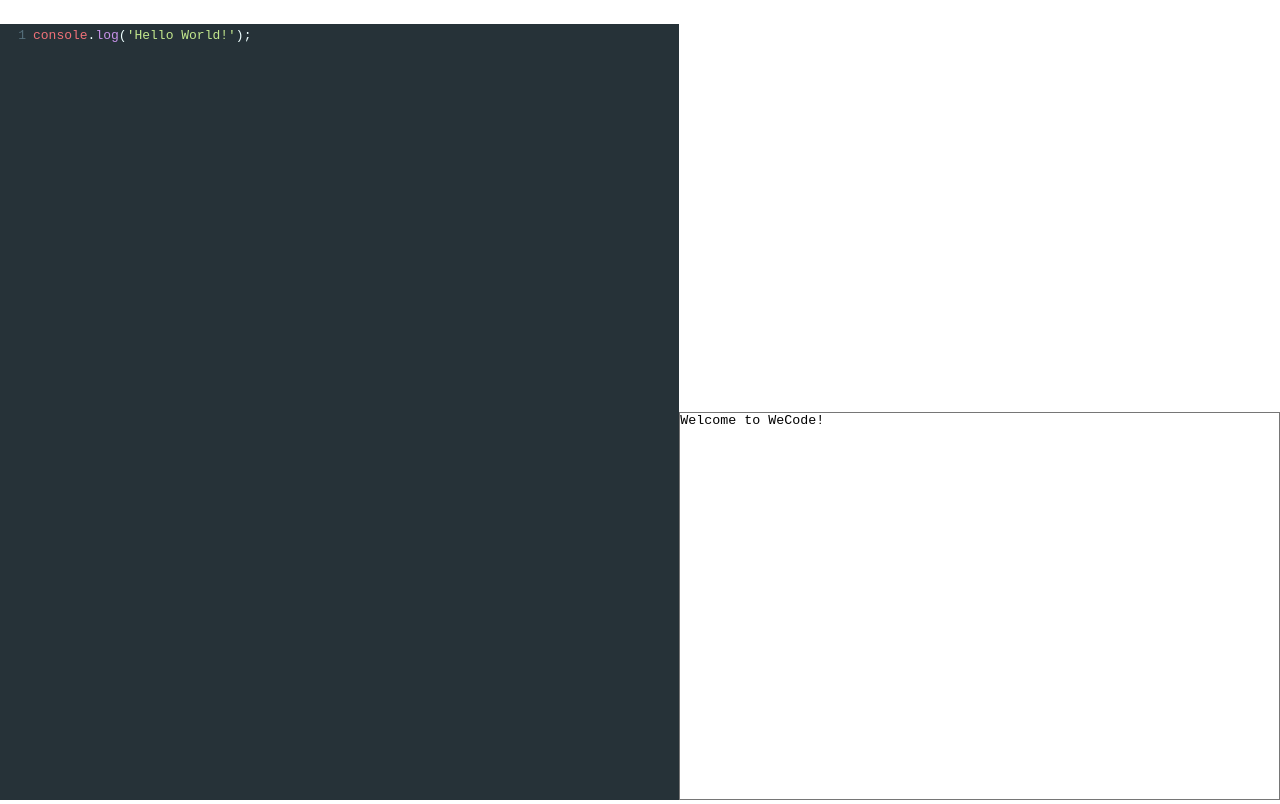
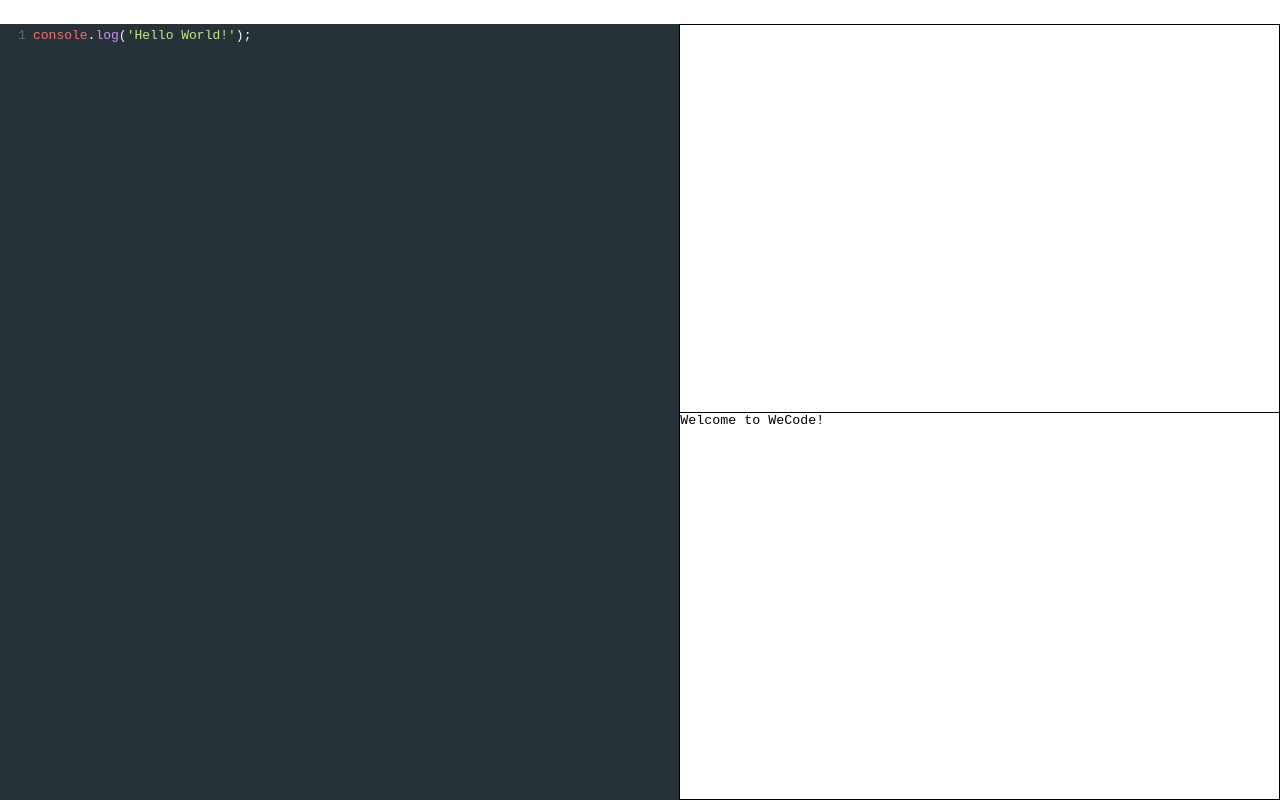
Before and after one commit to ZhuonanLin/wecode, a React (Create React App) app in the folder client/: page / in a window 1280 px wide. Built offline with nearby package versions, Linux system fonts and the light colour scheme; no server answers.

Commit message:
Tweak borders

```diff
--- a/client/src/components/ChatWindow.css
+++ b/client/src/components/ChatWindow.css
@@ -1,4 +1,8 @@
 .ChatWindow {
-  height: 100%;
-  width: 100%;
+  border-style: solid;
+  border-color: black;
+  border-width: 1px;
+  border-bottom-width: 0;
+  height: calc(100% - 1px);
+  width: calc(100% - 2px);
 }
--- a/client/src/components/Console.css
+++ b/client/src/components/Console.css
@@ -1,6 +1,7 @@
 .Console {
-  margin: 0;
   padding: 0;
+  border-style: solid;
+  border-color: black;
   border-width: 1px;
   height: calc(100% - 2px);
   width: calc(100% - 2px);
```
